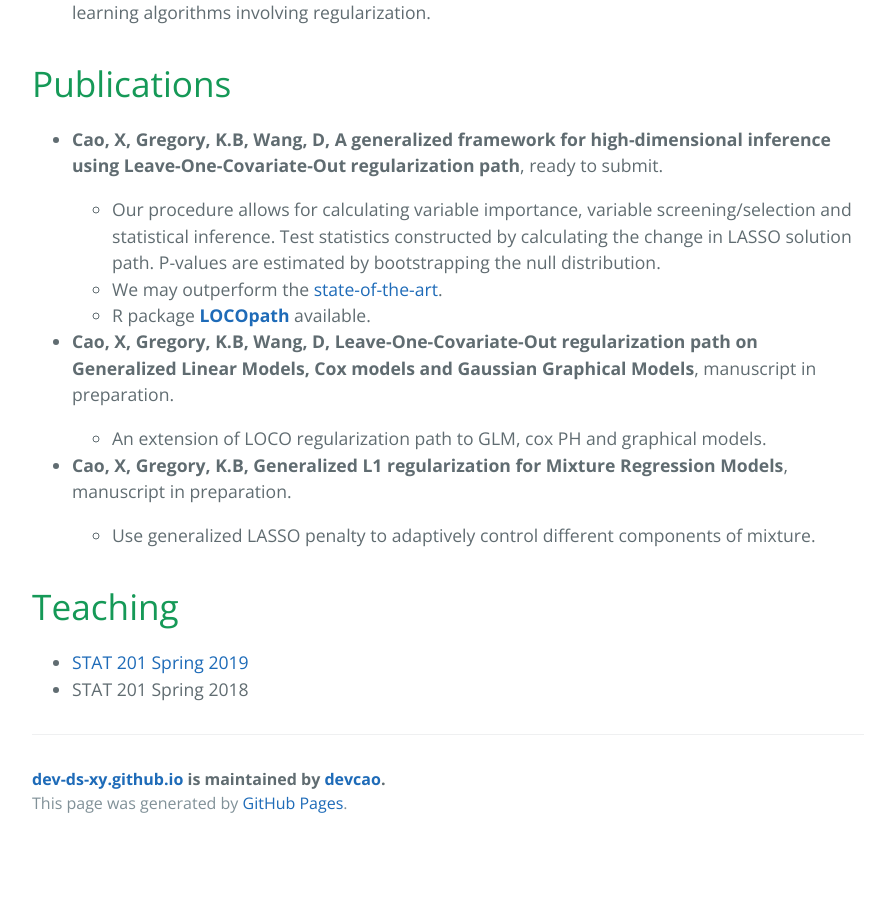
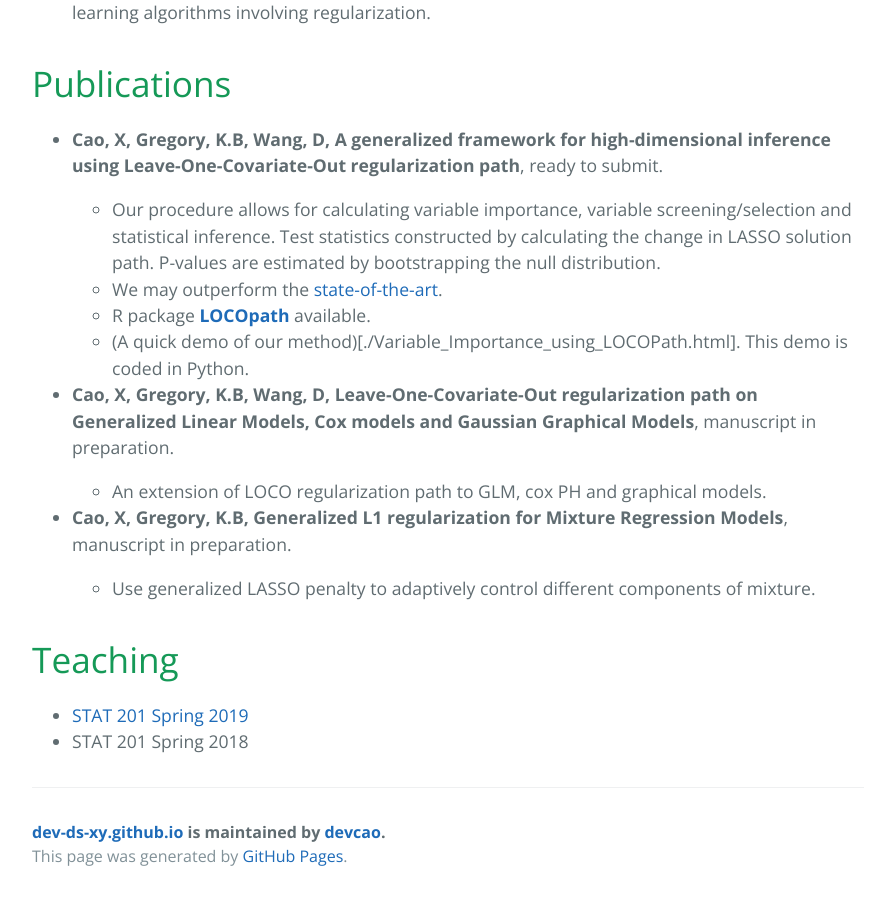
Before and after one commit to devcao/dev-ds-xy.github.io, a Jekyll site: the page built from index.md, in a window 1280 px wide and 900 px high, scrolled down 750 px. Shown: the whole window, without its empty margins (192-1074 px from the left). Built offline with Jekyll 4.4.1, drawn with Linux system fonts in a browser that asks for light colours; our own code applies the rules of GitHub Pages for plain Markdown files; before the commit the page ends 1597 px from its top, so only the background shows below that.

Commit message:
Update index.md

```diff
--- a/index.md
+++ b/index.md
@@ -22,7 +22,7 @@ I am currently working on:
   - Our procedure allows for calculating variable importance, variable screening/selection and statistical inference. Test statistics constructed by calculating the change in LASSO solution path. P-values are estimated by bootstrapping the null distribution.
   - We may outperform the [state-of-the-art](https://arxiv.org/pdf/1303.0518.pdf).
   - R package [**LOCOpath**](https://github.com/statcao/LOCOpath) available.
-
+  - (A quick demo of our method)[./Variable_Importance_using_LOCOPath.html]. This demo is coded in Python.
 
 * **Cao, X, Gregory, K.B, Wang, D, Leave-One-Covariate-Out regularization path on Generalized Linear Models, Cox models and Gaussian Graphical Models**, manuscript in preparation.
 
```
